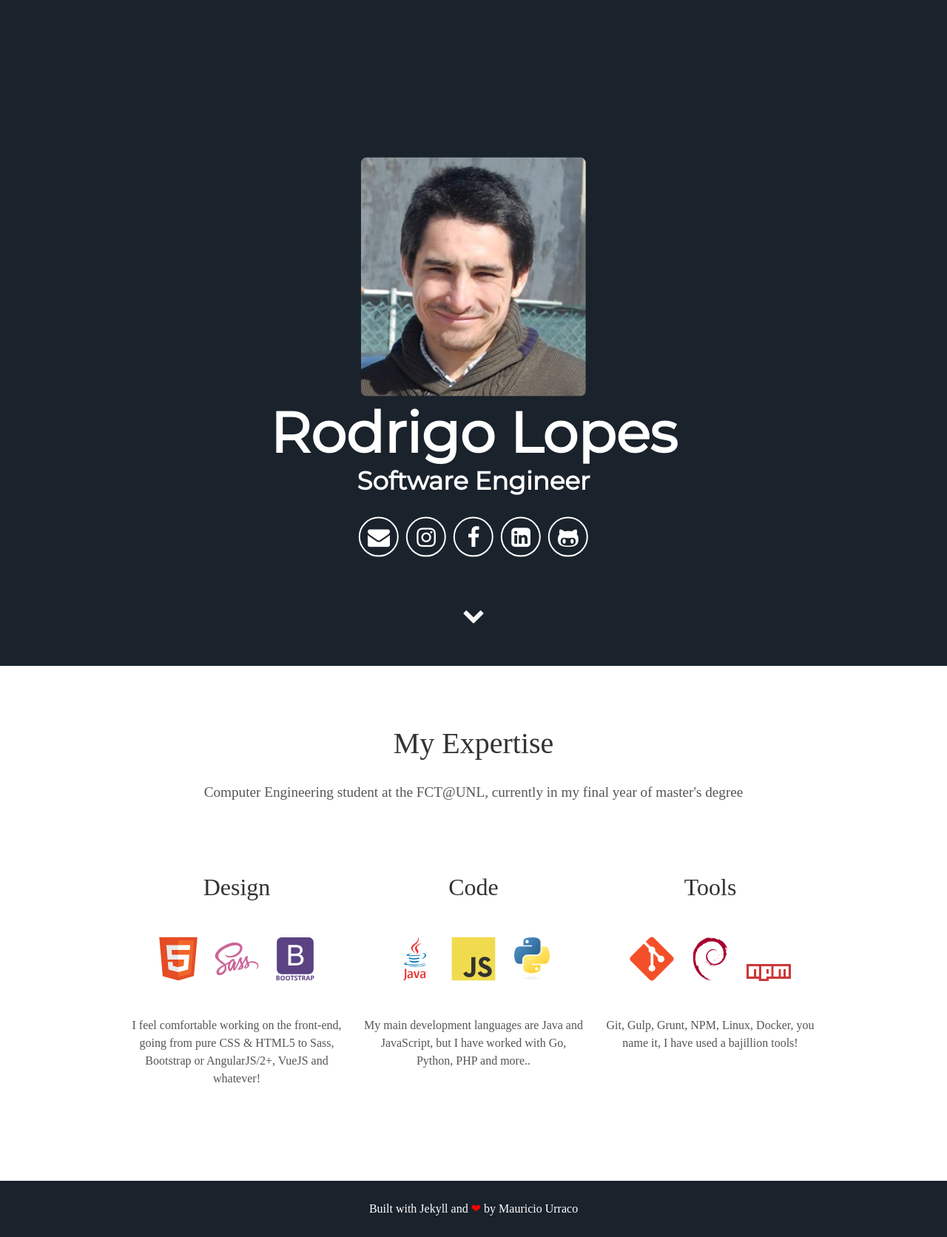
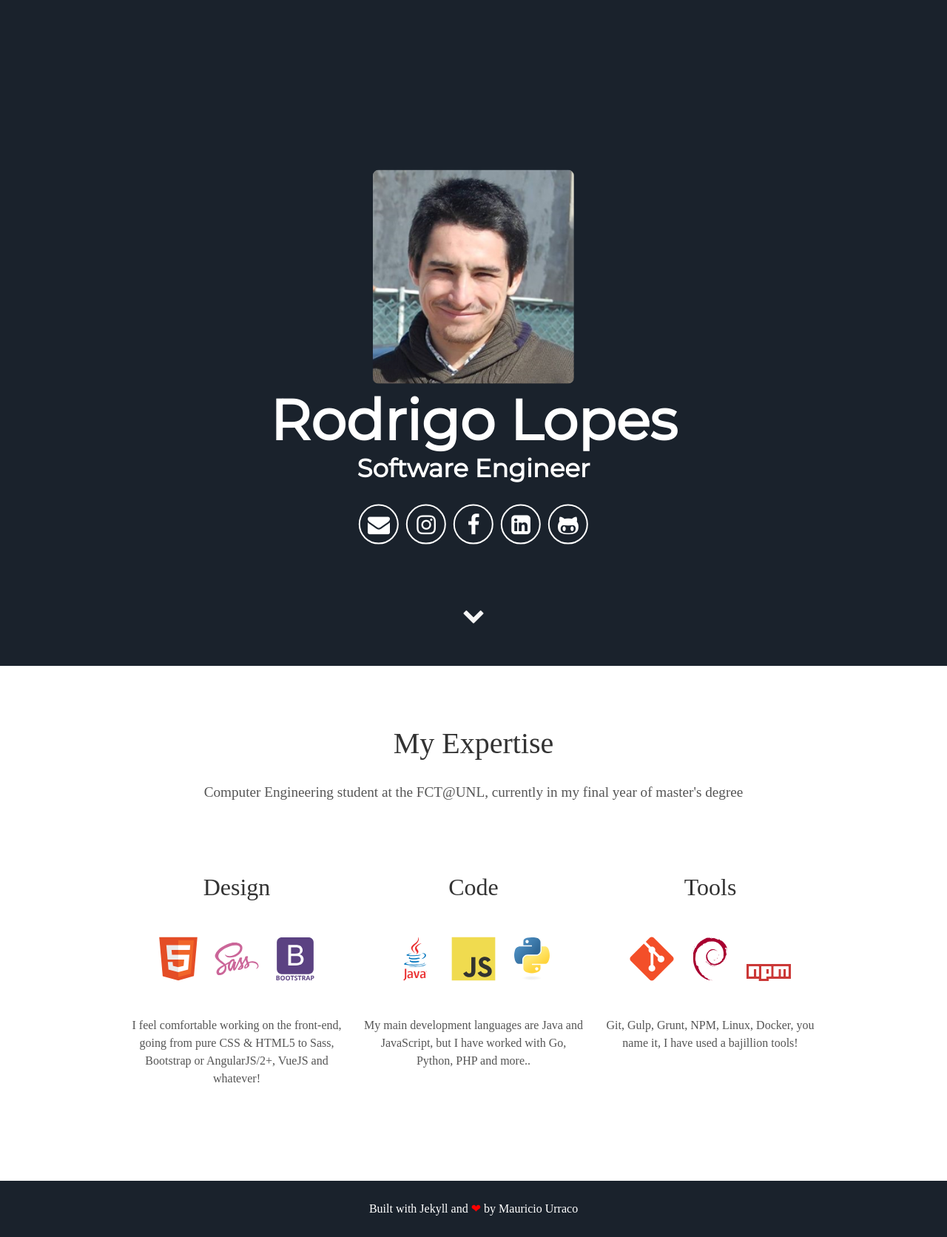
Before and after one commit to rfa-lopes/rfalopes, a Jekyll site: the page built from index.html, in a window 1280 px wide. Shown: the whole page at 74% size. Built offline with Jekyll 4.4.1, drawn with Linux system fonts in a browser that asks for light colours; some web fonts are replaced.

Commit message:
Update header.html

```diff
--- a/_includes/header.html
+++ b/_includes/header.html
@@ -1,7 +1,7 @@
 <div id="particles-js">
   <div class="header">
       <h1>
-      	<img src="images/Eu.png" width="304" height="323" style="border-radius: 8px; ">
+      	<img src="images/Eu.png" width="272" height="289" style="border-radius: 8px; ">
         <span class="site-title">{{ site.username }}</span>
         <span class="site-description">{{ site.user_title }}</span>
       </h1>
```
